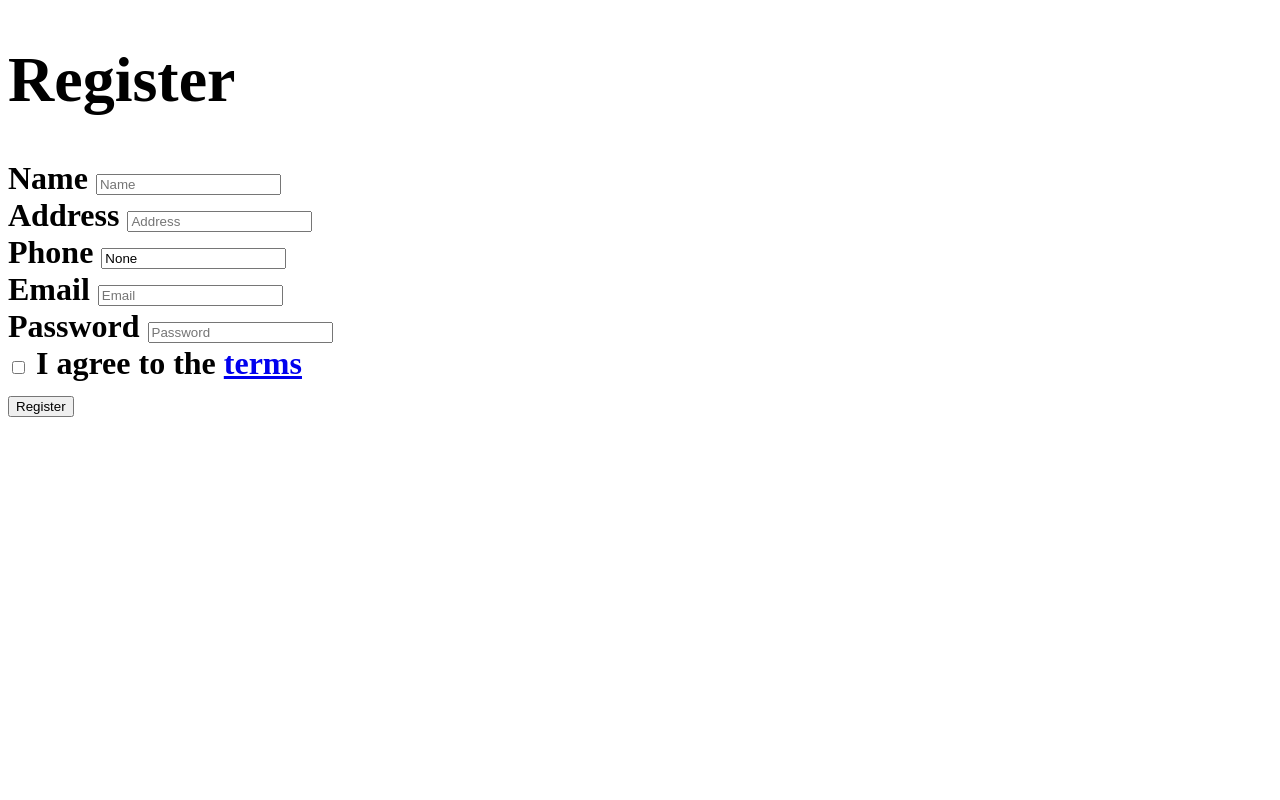
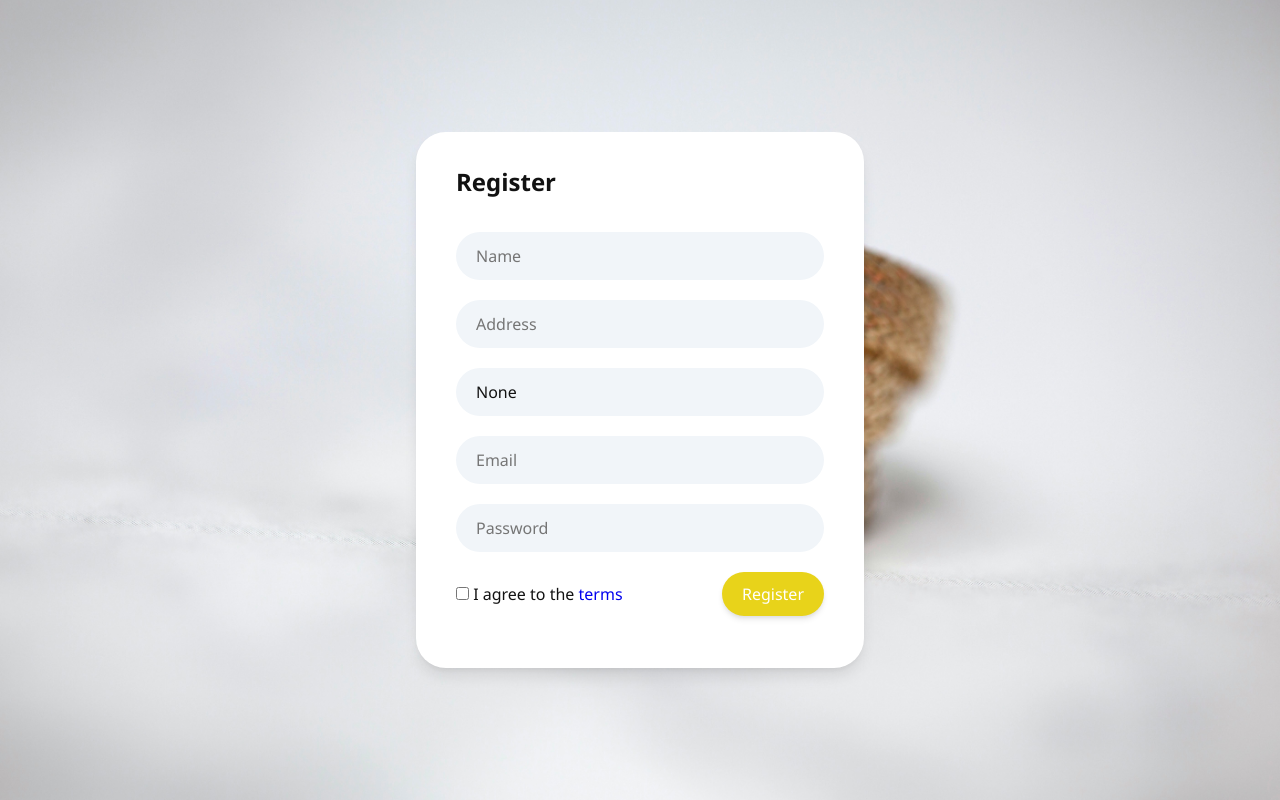
Before and after one commit to WINDY-WINDWARD/CUST_IDENT, a Flask app: page /registration in a window 1280 px wide. Run offline with Flask 2, Linux system fonts and the light colour scheme.

Commit message:
UI Design

```diff
--- /dev/null
+++ b/Routes/static/css/logincss.css
@@ -0,0 +1,241 @@
+:root {
+    --color-white: #fff;
+    --color-light: #f1f5f9;
+    --color-black: #121212;
+    --color-night: #001632;
+    --color-red: #f44336;
+    --color-blue: #e8d31a;
+    --color-yellow: #e8d31a;
+    --color-gray: ;
+    --color-grayish: #dadce0;
+    --shadow-normal: 0 1px 3px 0 rgba(0, 0, 0, 0.1), 0 1px 2px 0 rgba(0, 0, 0, 0.06);
+    --shadow-medium: 0 4px 6px -1px rgba(0, 0, 0, 0.1), 0 2px 4px -1px rgba(0, 0, 0, 0.06);
+    --shadow-large: 0 10px 15px -3px rgba(0, 0, 0, 0.1), 0 4px 6px -2px rgba(0, 0, 0, 0.05);
+}
+
+html {
+    font-size: 100%;
+    font-size-adjust: 100%;
+    box-sizing: border-box;
+    scroll-behavior: smooth;
+}
+
+*,
+*::before,
+*::after {
+    padding: 0;
+    margin: 0;
+    box-sizing: inherit;
+    list-style: none;
+    list-style-type: none;
+    text-decoration: none;
+    -webkit-font-smoothing: antialiased;
+    -moz-osx-font-smoothing: grayscale;
+    text-rendering: optimizeLegibility;
+}
+
+body {
+    font-family: "Segoe UI", Tahoma, Geneva, Verdana, sans-serif;
+    font-size: 1rem;
+    font-weight: normal;
+    line-height: 1.5;
+    color: var(--color-black);
+    background-image: url('../images/loginback.jpg');
+    background-repeat: no-repeat;
+    background-attachment: fixed;
+    background-position: right;
+    background-size: cover;
+    border-radius: 30px;
+}
+
+a,
+button {
+    font-family: inherit;
+    font-size: inherit;
+    line-height: inherit;
+    cursor: pointer;
+    border: none;
+    outline: none;
+    background: none;
+    text-decoration: none;
+}
+
+.container {
+    display: flex;
+    justify-content: center;
+    align-items: center;
+    max-width: 80rem;
+    min-height: 100vh;
+    width: 100%;
+    padding: 0 2rem;
+    margin: 0 auto;
+    border-radius: 30px;
+}
+
+
+
+.text {
+    font-family: inherit;
+    line-height: inherit;
+    text-transform: unset;
+    text-rendering: optimizeLegibility;
+}
+
+.text-large {
+    font-size: 2rem;
+    font-weight: 600;
+    color: var(--color-black);
+}
+
+.text-normal {
+    font-size: 1rem;
+    font-weight: 400;
+    color: var(--color-black);
+}
+
+.text-links {
+    font-size: 1rem;
+    font-weight: 400;
+    color: var(--color-yellow);;
+}
+
+.text-links:hover {
+    text-decoration: underline;
+}
+
+.main .wrapper {
+    max-width: 28rem;
+    width: 100%;
+    margin: 2rem auto;
+    padding: 2rem 2.5rem;
+    border: none;
+    outline: none;
+    /* border-radius: 0.25rem; */
+    color: var(--color-black);
+    border-radius: 30px;
+    background: var(--color-white);
+    box-shadow: var(--shadow-large);
+}
+
+.main .wrapper .form {
+    width: 100%;
+    height: auto;
+    margin-top: 2rem;
+}
+
+.main .wrapper .form .input-control {
+    display: flex;
+    align-items: center;
+    justify-content: space-between;
+    margin-bottom: 1.25rem;
+}
+
+.main .wrapper .form .input-field {
+    font-family: inherit;
+    font-size: 1rem;
+    font-weight: 400;
+    line-height: inherit;
+    width: 100%;
+    height: auto;
+    padding: 0.75rem 1.25rem;
+    border: none;
+    outline: none;
+    border-radius: 2rem;
+    color: var(--color-black);
+    background: var(--color-light);
+    text-transform: unset;
+    text-rendering: optimizeLegibility;
+}
+
+.main .wrapper .form .input-submit {
+    font-family: inherit;
+    font-size: 1rem;
+    font-weight: 500;
+    line-height: inherit;
+    cursor: pointer;
+    min-width: 40%;
+    height: auto;
+    padding: 0.65rem 1.25rem;
+    border: none;
+    outline: none;
+    border-radius: 2rem;
+    color: var(--color-white);
+    background: var(--color-yellow);
+    box-shadow: var(--shadow-medium);
+    text-transform: capitalize;
+    text-rendering: optimizeLegibility;
+}
+
+.input-submit {
+    font-family: inherit;
+    font-size: 1rem;
+    font-weight: 500;
+    line-height: inherit;
+    cursor: pointer;
+    min-width: 40%;
+    height: auto;
+    padding: 0.65rem 1.25rem;
+    border: none;
+    outline: none;
+    border-radius: 2rem;
+    color: var(--color-white);
+    background: var(--color-yellow);
+    box-shadow: var(--shadow-medium);
+    text-transform: capitalize;
+    text-rendering: optimizeLegibility;
+}
+
+.main .wrapper .striped {
+    display: flex;
+    flex-direction: row;
+    justify-content: center;
+    align-items: center;
+    margin: 1rem 0;
+}
+
+.main .wrapper .striped-line {
+    flex: auto;
+    flex-basis: auto;
+    border: none;
+    outline: none;
+    height: 2px;
+    background: var(--color-grayish);
+}
+
+.main .wrapper .striped-text {
+    font-family: inherit;
+    font-size: 1rem;
+    font-weight: 500;
+    line-height: inherit;
+    color: var(--color-black);
+    margin: 0 1rem;
+}
+
+.main .wrapper .method-control {
+    margin-bottom: 1rem;
+}
+
+.main .wrapper .method-action {
+    font-family: inherit;
+    font-size: 0.95rem;
+    font-weight: 500;
+    line-height: inherit;
+    display: flex;
+    justify-content: center;
+    align-items: center;
+    width: 100%;
+    height: auto;
+    padding: 0.35rem 1.25rem;
+    outline: none;
+    border: 2px solid var(--color-grayish);
+    border-radius: 2rem;
+    color: var(--color-black);
+    background: var(--color-white);
+    text-transform: capitalize;
+    text-rendering: optimizeLegibility;
+    transition: all 0.35s ease;
+}
+
+.main .wrapper .method-action:hover {
+    background: var(--color-light);
+}
--- a/Routes/template/registration.html
+++ b/Routes/template/registration.html
@@ -5,44 +5,44 @@
     <meta charset="UTF-8">
     <meta http-equiv="X-UA-Compatible" content="IE=edge">
     <meta name="viewport" content="width=device-width, initial-scale=1.0">
-    <title>Document</title>
+    <title>Registration</title>
+        <link rel="stylesheet" href="{{url_for('static', filename='css/logincss.css')}}" />
+
 </head>
 
 <body>
-    <H1>
-            <!-- customer registration form collecting name address phone email -->
-        <div class="container">
-            <div class="row">
-                <div class="col-md-4 col-md-offset-4">
-                    <h1 class="text-center">Register</h1>
-                    <form action="/getCustomer/signUp" method="POST">
-                        <div class="form-group has-feedback">
-                            <label for="name">Name</label>
-                            <input type="name" name="name" id="name" class="form-control" placeholder="Name">
+        <main class="main">
+            <div class="container">
+                <section class="wrapper">
+                    <h1 class="text-center header_section">Register</h1>
+                    <form action="/getCustomer/signUp" method="POST" class="form">
+                        <div class="form-group has-feedback input-control">
+                            <label for="name" class="input-label" hidden>Name</label>
+                            <input type="name" name="name" id="name" class="input-field" placeholder="Name">
                             <span class="glyphicon glyphicon-envelope form-control-feedback"></span>
                         </div>
-                        <div class="form-group has-feedback">
-                            <label for="address">Address</label>
-                            <input type="address" name="address" id="address" class="form-control"
+                        <div class="form-group has-feedback input-control">
+                            <label for="address" class="input-label" hidden>Address</label>
+                            <input type="address" name="address" id="address" class="form-control input-field"
                                 placeholder="Address">
                             <span class="glyphicon glyphicon-envelope form-control-feedback"></span>
                         </div>
-                        <div class="form-group has-feedback">
-                            <label for="phone">Phone</label>
-                            <input type="phone" name="phone" id="phone" class="form-control" placeholder="Phone Number" value={{phone}}>
+                        <div class="form-group has-feedback input-control">
+                            <label for="phone" class="input-label" hidden>Phone</label>
+                            <input type="phone" name="phone" id="phone" class="form-control input-field" placeholder="Phone Number" value={{phone}}>
                             <span class="glyphicon glyphicon-envelope form-control-feedback"></span>
                         </div>
-                        <div class="form-group has-feedback">
-                            <label for="email">Email</label>
-                            <input type="email" name="email" id="email" class="form-control" placeholder="Email">
+                        <div class="form-group has-feedback input-control">
+                            <label for="email" class="input-label" hidden>Email</label>
+                            <input type="email" name="email" id="email" class="form-control input-field" placeholder="Email">
                             <span class="glyphicon glyphicon-envelope form-control-feedback"></span>
                         </div>
-                        <div class="form-group has-feedback">
-                            <label for="email">Password</label>
-                            <input type="password" name="password" id="password" class="form-control" placeholder="Password">
+                        <div class="form-group has-feedback input-control">
+                            <label for="email" class="input-label" hidden>Password</label>
+                            <input type="password" name="password" id="password" class="form-control input-field" placeholder="Password">
                             <span class="glyphicon glyphicon-envelope form-control-feedback"></span>
                         </div>
-                        <div class="row">
+                        <div class="row input-control">
                             <div class="col-xs-8">
                                 <div class="checkbox icheck">
                                     <label>
@@ -51,16 +51,16 @@
                                 </div>
                             </div>
                             <!-- /.col -->
-                            <div class="col-xs-4">
-                                <button type="submit" class="btn btn-primary btn-block btn-flat">Register</button>
+                            <div class="col-xs-4 ">
+                                <button type="submit" class="btn btn-primary btn-block btn-flat input-submit">Register</button>
                             </div>
                             <!-- /.col -->
                         </div>
                     </form>
-                </div>
+                </section>
             </div>
-        </div>
-    </H1>
+        </main>
+
 </body>
 
 </html>
```
Also changed, not shown: Routes/template/logCheck.html (+15 -11 lines), Routes/template/login.html (+29 -9 lines), Routes/template/salesLogin.html (+23 -7 lines), Routes/static/images/loginback.jpg (added), 2 other files.
